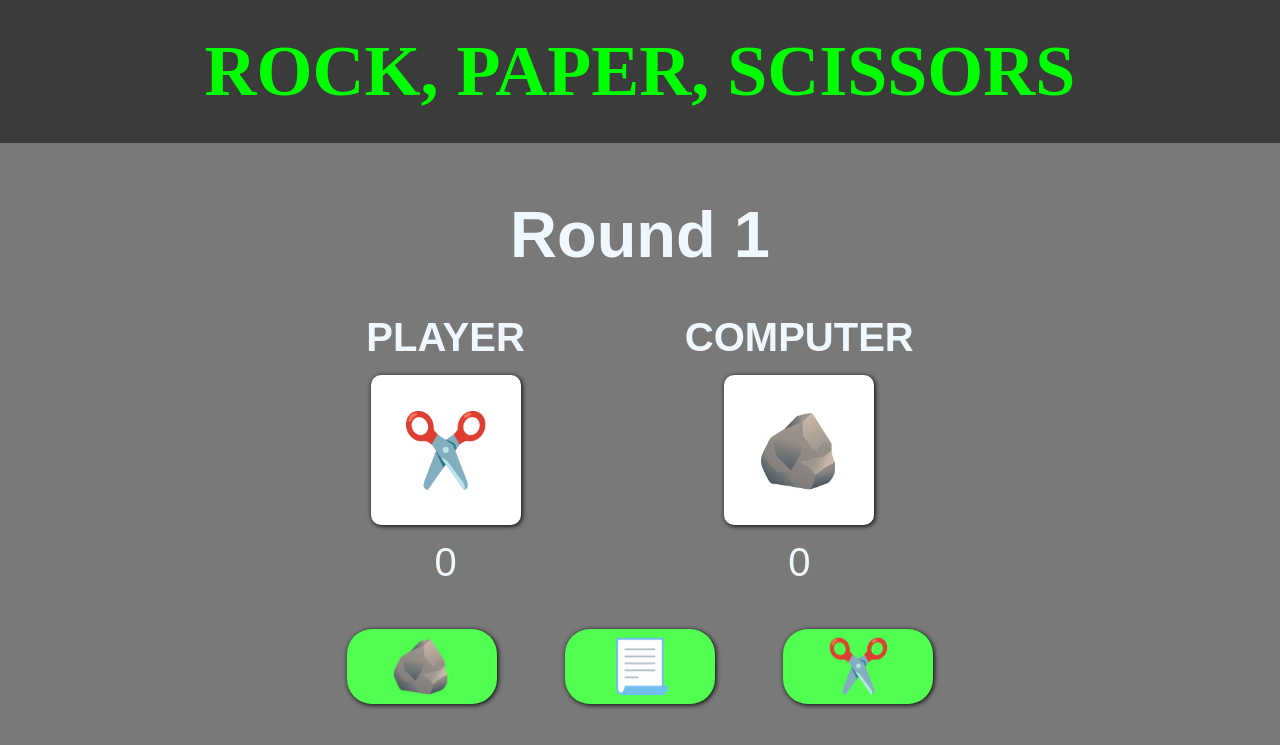
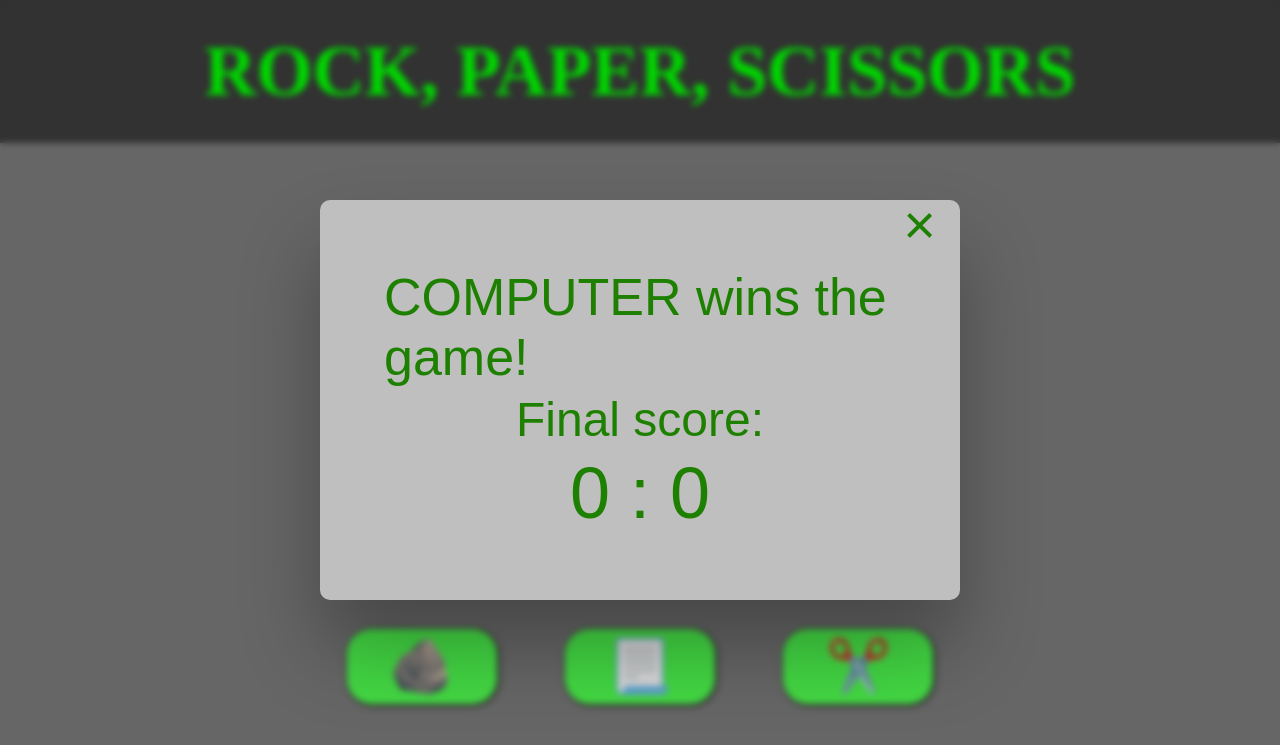
Before and after one commit to kalmar-jiri/rock-paper-scissors, a plain HTML site: page index.html in a window 1280 px wide. Shown: the top 745 px of the page. Drawn offline with Linux system fonts and the light colour scheme; a web font is replaced by a local one.

Commit message:
Modal window after the game ends

```diff
--- a/index.html
+++ b/index.html
@@ -44,5 +44,13 @@
       </script>
       gallifreden <a href="https://github.com/kalmar-jiri"><i class="fa-brands fa-github"></i></a>
     </footer>
+
+    <div class="modal hidden">
+      <div class="close-modal">&times;</div>
+      <p class="winner">COMPUTER wins the game!</p>
+      <p>Final score:</p>
+      <p class="final-score">0 : 0</p>
+    </div>
+    <div class="overlay hidden"></div>
   </body>
 </html>
--- a/script.js
+++ b/script.js
@@ -6,6 +6,11 @@ const playerScoreEl = document.querySelector('.score--player');
 const computerScoreEl = document.querySelector('.score--computer');
 const playerChoiceEl = document.querySelector('.choice--player');
 const computerChoiceEl = document.querySelector('.choice--computer');
+const modalWindow = document.querySelector('.modal');
+const overlay = document.querySelector('.overlay');
+const winnerEl = document.querySelector('.winner');
+const finalScore = document.querySelector('.final-score');
+const btnCloseModal = document.querySelector('.close-modal');
 
 const choices = ['🪨', '📃', '✂️'];
 
@@ -50,22 +55,32 @@ const gameOver = () => {
   return playerScore === 5 || computerScore === 5;
 };
 
+const endgameMessage = () => {
+  const winner = playerScore > computerScore ? 'PLAYER' : 'COMPUTER';
+  overlay.classList.toggle('hidden');
+  modalWindow.classList.toggle('hidden');
+
+  winnerEl.textContent = `${winner} wins the game after ${round} rounds!`;
+  finalScore.textContent = `${playerScore} : ${computerScore}`;
+};
+
 const movePlayed = btn => {
   if (gameOver()) {
-    const winner = playerScore > computerScore ? 'PLAYER' : 'COMPUTER';
-    console.log(winner);
-    roundEl.textContent = `${winner} wins the game!`;
+    endgameMessage();
     return;
   }
 
   playRound(btn);
 
   if (gameOver()) {
-    const winner = playerScore > computerScore ? 'PLAYER' : 'COMPUTER';
-    console.log(winner);
-    roundEl.textContent = `${winner} wins the game!`;
+    endgameMessage();
     return;
   }
+};
+
+const closeModal = () => {
+  overlay.classList.add('hidden');
+  modalWindow.classList.add('hidden');
 };
 
 let computerScore = 0;
@@ -75,3 +90,12 @@ let round = 1;
 choiceBtns.forEach(btn => {
   btn.addEventListener('click', () => movePlayed(btn));
 });
+
+// Closing the modal window
+btnCloseModal.addEventListener('click', closeModal);
+overlay.addEventListener('click', closeModal);
+document.addEventListener('keydown', e => {
+  if (e.key === 'Escape' && !modalWindow.classList.contains('hidden')) {
+    closeModal();
+  }
+});
--- a/style.css
+++ b/style.css
@@ -128,3 +128,62 @@ i {
 i:hover {
   transform: rotate(360deg);
 }
+
+/* MODAL WINDOW */
+.modal {
+  position: absolute;
+  top: 50%;
+  left: 50%;
+  transform: translate(-50%, -50%);
+  width: 50%;
+  height: 50%;
+
+  background-color: #c0bfbf;
+  padding: 4rem;
+  border-radius: 10px;
+  box-shadow: 0 3rem 5rem rgba(0, 0, 0, 0.3);
+  z-index: 10;
+
+  color: #1e8000;
+  font-size: 48px;
+
+  display: flex;
+  flex-direction: column;
+  align-items: center;
+  justify-content: space-around;
+  overflow: hidden;
+}
+
+.winner {
+  font-size: 52px;
+}
+
+.final-score {
+  font-size: 72px;
+}
+
+.close-modal {
+  position: absolute;
+  top: -0.5rem;
+  right: 1.5rem;
+  font-size: 3.5rem;
+  color: #1e8000;
+  cursor: pointer;
+  border: none;
+  background: none;
+}
+
+.overlay {
+  position: absolute;
+  top: 0;
+  left: 0;
+  width: 100%;
+  height: 100%;
+  background-color: rgba(0, 0, 0, 0.151);
+  backdrop-filter: blur(3px);
+  z-index: 5;
+}
+
+/* .hidden {
+  display: none;
+} */
```
